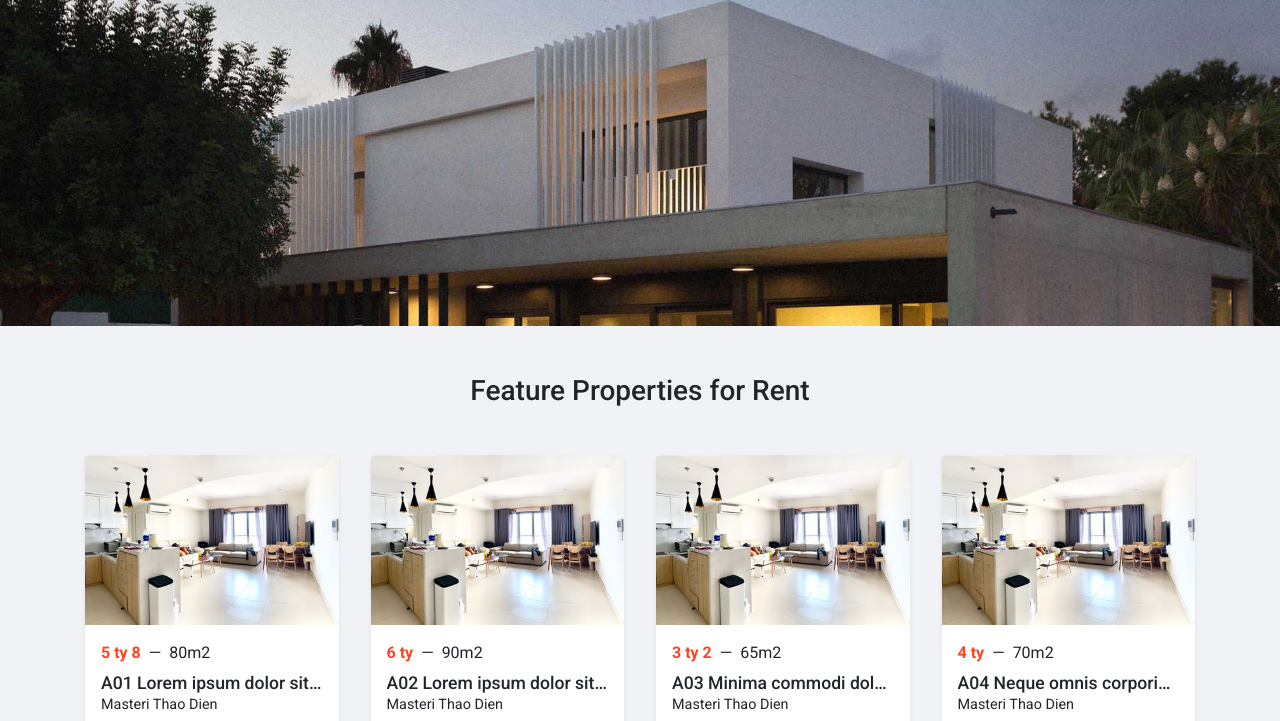
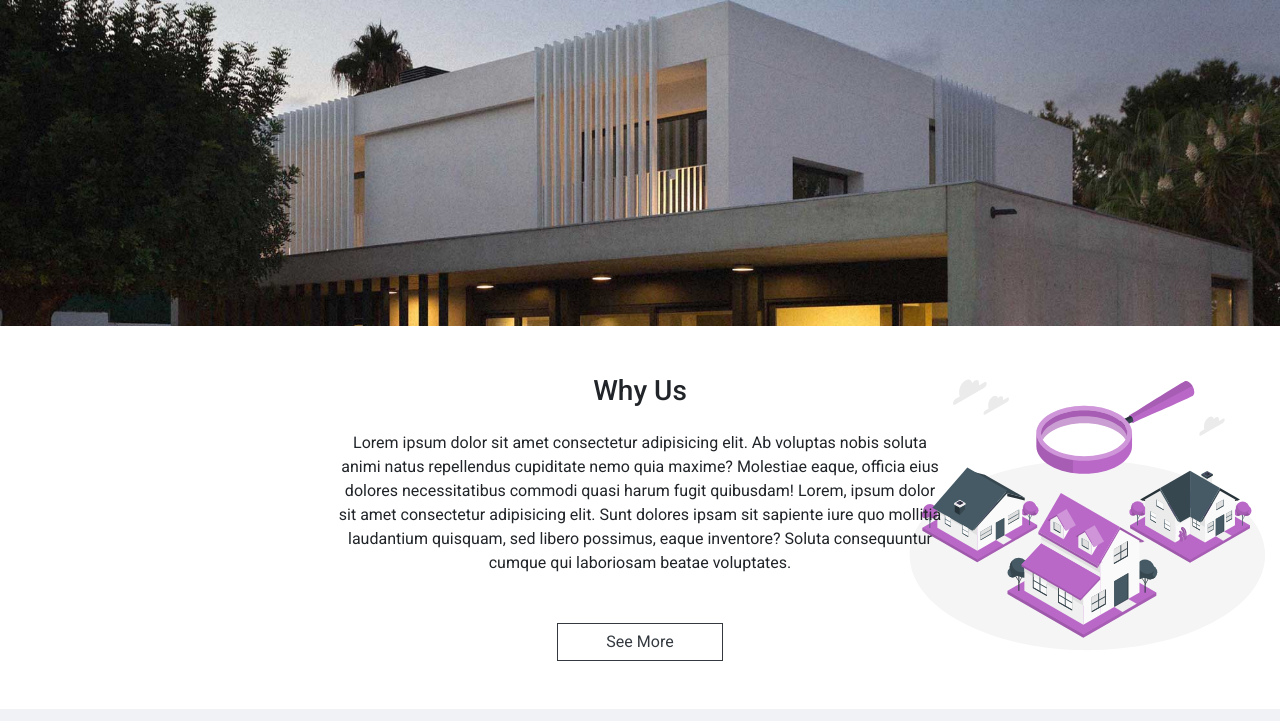
Before and after one commit to oclockvn/masteri, a website: page demo/index.html in a window 1280 px wide. Shown: the part 62-783 px from the top of the page. Drawn offline with Linux system fonts and the light colour scheme.

Commit message:
why us section

```diff
--- a/demo/assets/scss/partials/_index.scss
+++ b/demo/assets/scss/partials/_index.scss
@@ -1 +1 @@
-@import "header", "footer", "menu", "apartment";
+@import "header", "footer", "menu", "apartment", "why-us";
--- /dev/null
+++ b/demo/assets/scss/partials/_why-us.scss
@@ -0,0 +1,5 @@
+.why-us {
+  background-image: url(./../img/house-bg.svg);
+  background-repeat: no-repeat;
+  background-position: right center;
+}
--- a/demo/index.html
+++ b/demo/index.html
@@ -46,6 +46,21 @@
 
   <section class="banner">
     <img src="assets/img/cover_banner.jpg" alt="banner">
+  </section>
+
+  <section class="py-5 text-center why-us">
+    <h3 class="mb-4">Why Us</h3>
+    <article class="container w-50">
+      <p class="mb-5">
+        Lorem ipsum dolor sit amet consectetur adipisicing elit. Ab voluptas nobis soluta animi natus repellendus
+        cupiditate nemo quia maxime? Molestiae eaque, officia eius dolores necessitatibus commodi quasi harum fugit
+        quibusdam! Lorem, ipsum dolor sit amet consectetur adipisicing elit. Sunt dolores ipsam sit sapiente iure quo
+        mollitia laudantium quisquam, sed libero possimus, eaque inventore? Soluta consequuntur cumque qui laboriosam
+        beatae voluptates.
+      </p>
+
+      <a href="#" class="btn btn-outline btn-outline-dark px-5 rounded-0">See More</a>
+    </article>
   </section>
 
   <section class="property-section" id="feature-for-rent">
```
Also changed, not shown: demo/assets/css/style.css, demo/assets/img/house-bg.svg (added), 1 other file.
